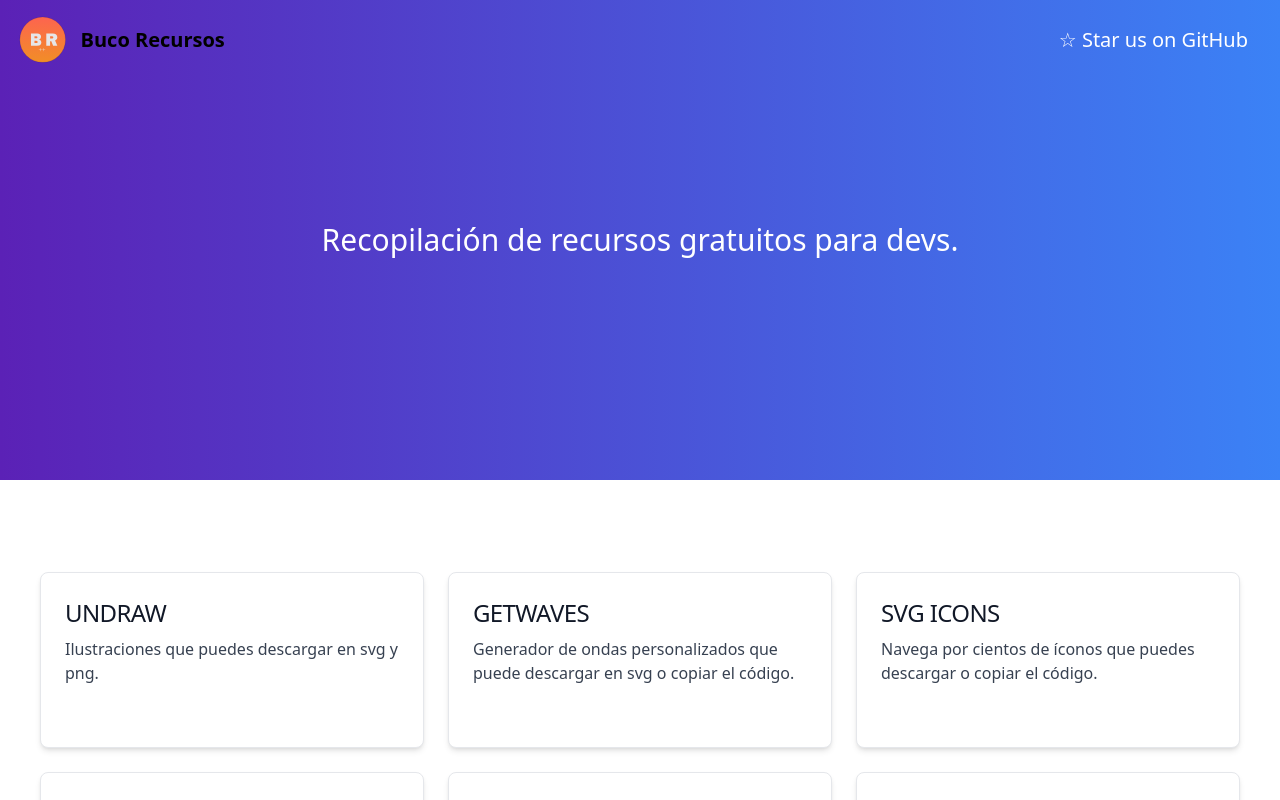
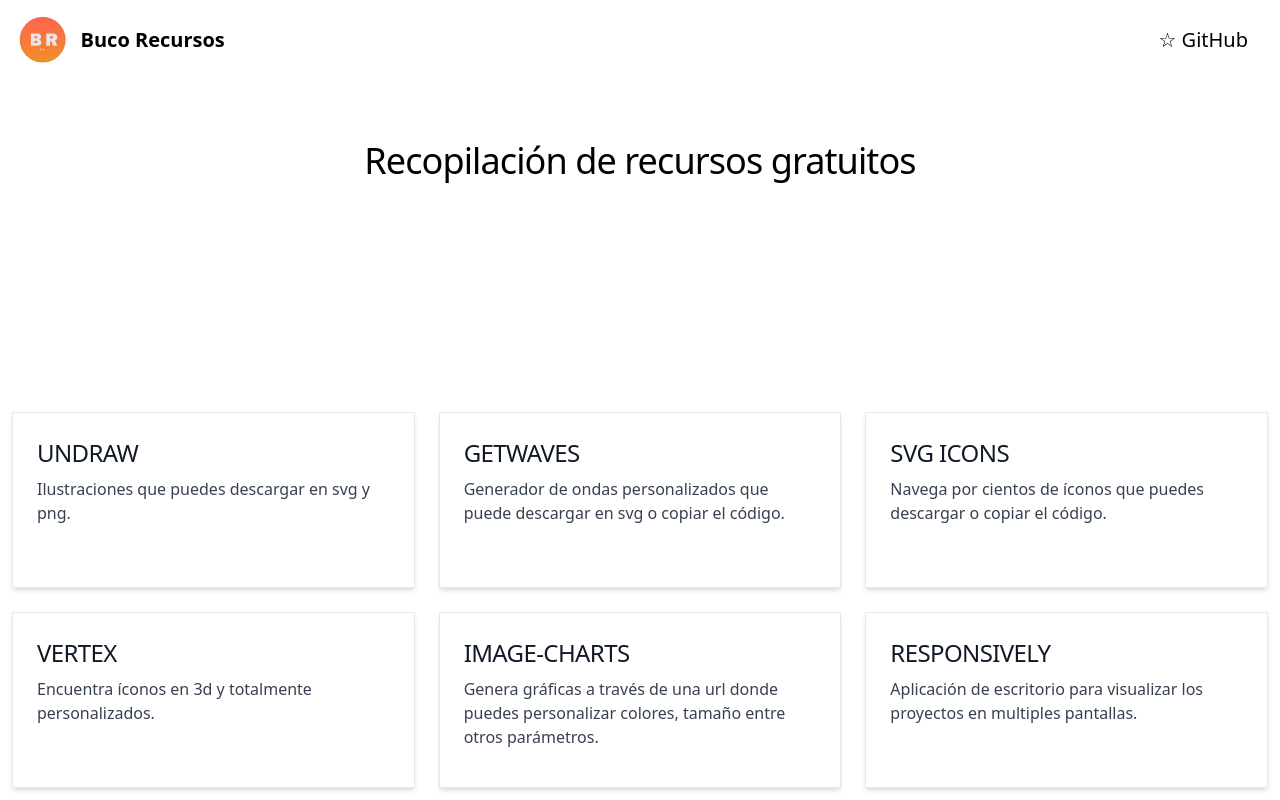
Before and after one commit to omarcardoze/bucorecursos, a Next.js app: page / in a window 1280 px wide. Shown: the top 800 px of the page. Built offline with nearby package versions, Linux system fonts and the light colour scheme.

Commit message:
Style new hearder and add img readme

```diff
--- a/components/Footer.tsx
+++ b/components/Footer.tsx
@@ -1,6 +1,6 @@
 export const Footer = () => {
   return (
-    <footer className='w-full h-24 flex justify-center items-center border'>
+    <footer className='w-full h-24 flex justify-center items-center'>
       <div className='contaiener'>
         <a href='https://github.com/OmarCardoze/Dir-repo'>
           <img
--- a/components/Header.tsx
+++ b/components/Header.tsx
@@ -7,11 +7,11 @@ interface Props {
 export const Header = ({ title }: Props) => {
   return (
     <>
-      <header className='w-full h-[30rem] bg-gradient-to-r from-violet-800 to-blue-500 flex items-center justify-center flex-col relative'>
+      <header className='container w-full h-[20rem] flex items-center justify-center flex-col relative'>
         <Navbar />
-        <div className='container'>
-          <h1 className='text-white text-3xl font-medium text-center'>{title}</h1>
-        </div>
+        <h1 className='text-center py-5 leading-tight tracking-tight text-4xl'>
+          {title}
+        </h1>
       </header>
     </>
   )
--- a/components/NavBar.tsx
+++ b/components/NavBar.tsx
@@ -1,10 +1,10 @@
 export const Navbar = () => {
   return (
-    <nav className='w-full flex justify-center px-2 sm:px-4 py-2.5 bg-transparent absolute top-0'>
+    <nav className='container w-full flex justify-center px-2 sm:px-4 py-2.5 bg-transparent absolute top-0'>
       <div className='container flex flex-wrap items-center justify-between mx-auto'>
         <a href='https://bucorecursos.vercel.app/' className='flex items-center'>
           <img src='/logo.svg' className='h-6 mr-3 sm:h-14' alt='Logo' />
-          <span className='self-center text-xl font-semibold whitespace-nowrap dark:text-white'>
+          <span className='self-center text-xl font-semibold whitespace-nowrap text-black'>
             Buco Recursos
           </span>
         </a>
@@ -14,9 +14,9 @@ export const Navbar = () => {
             <li>
               <a
                 href='https://github.com/OmarCardoze/Dir-repo'
-                className='text-white text-xl'
+                className='text-black text-xl'
               >
-                ☆ Star us on GitHub
+                ☆ GitHub
               </a>
             </li>
           </ul>
--- a/components/ResourcesList/ResourcesItem.tsx
+++ b/components/ResourcesList/ResourcesItem.tsx
@@ -11,7 +11,7 @@ export default function ResourcesItem({
     <article className='flex flex-col p-3'>
       <a
         href={url}
-        className='h-44 block max-w-sm p-6 bg-white border border-gray-200 rounded-lg shadow-md hover:bg-gray-100 dark:bg-gray-800 dark:border-gray-700 dark:hover:bg-gray-700'
+        className='h-44 block  p-6 bg-white border border-gray-200 shadow-md hover:bg-gray-100 dark:bg-gray-800 dark:border-gray-700 dark:hover:bg-gray-700'
       >
         <h5 className='mb-2 text-2xl tracking-tight text-gray-900 dark:text-white uppercase'>
           {title}
--- a/components/ResourcesList/index.tsx
+++ b/components/ResourcesList/index.tsx
@@ -12,7 +12,7 @@ export default function ResourcesList({ resources }: Props) {
   const limit = useLimit(targetRef)
 
   return (
-    <section className='w-auto container grid grid-cols-400 flex-1 my-20 text-slate-50'>
+    <section className='container grid grid-cols-400 flex-1 my-20 text-slate-50'>
       {resources.slice(0, limit).map((r) => (
         <ResourcesItem resource={r} key={r.id} />
       ))}
--- a/data/resources.ts
+++ b/data/resources.ts
@@ -54,13 +54,12 @@ export const RESOURCES: Resources[] = [
     url: 'https://unavatar.io/',
     categories: ['image'],
   },
-
   {
     id: 8,
     title: 'freecodecamp',
-    description: 'plataforma gratuita para aprender diferentes lenguajes y tecnologias.',
+    description:
+      'plataforma gratuita para aprender diferentes lenguajes y tecnologias.',
     url: 'https://www.freecodecamp.org/',
     categories: ['courses'],
   },
-
 ]
--- a/pages/index.tsx
+++ b/pages/index.tsx
@@ -21,9 +21,9 @@ export const getStaticProps: GetStaticProps<Props> = async () => {
 
 const ResourcesPage = ({ resources }: Props) => {
   return (
-    <div className='flex flex-col items-center bg-white'>
+    <div className='container mx-auto flex flex-col items-center bg-white'>
       <HeadPage />
-      <Header title='Recopilación de recursos gratuitos para devs.' />
+      <Header title='Recopilación de recursos gratuitos' />
       <ResourcesList resources={resources} />
       <Footer />
     </div>
```
Also changed, not shown: public/banner-bucorecursos.png (added), 1 other file (tests, documents, lock files or other folders).
